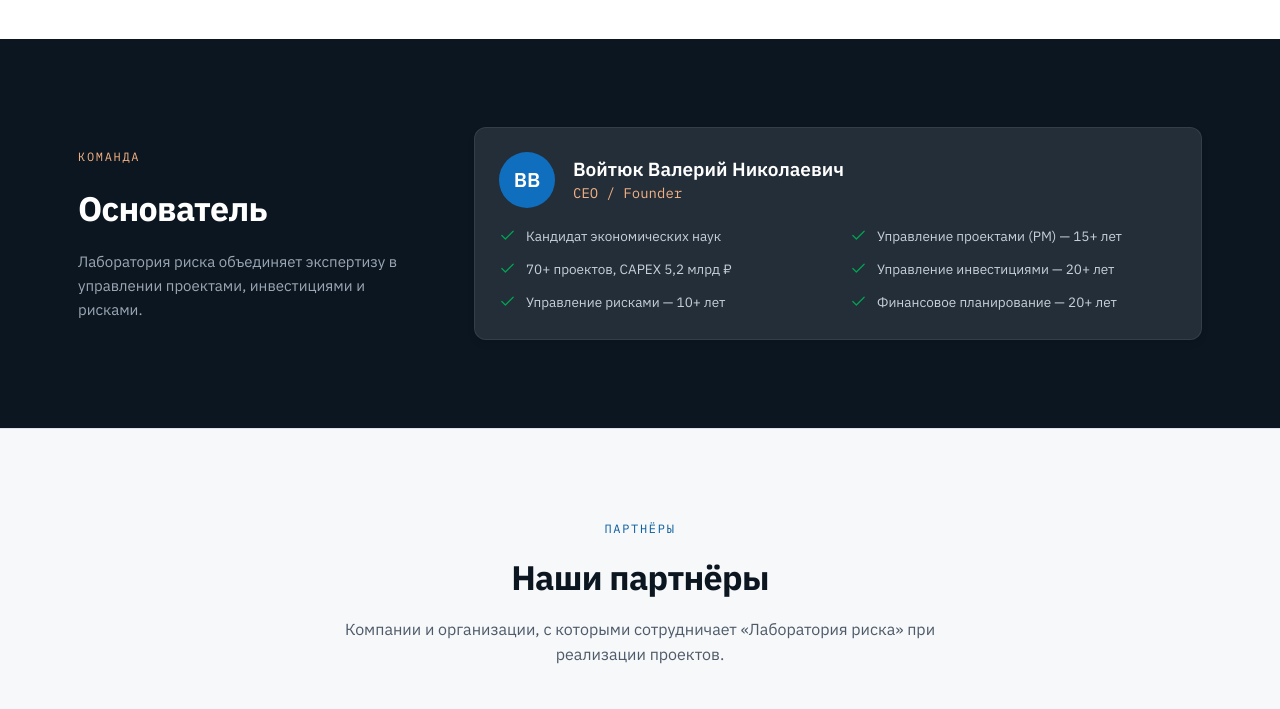
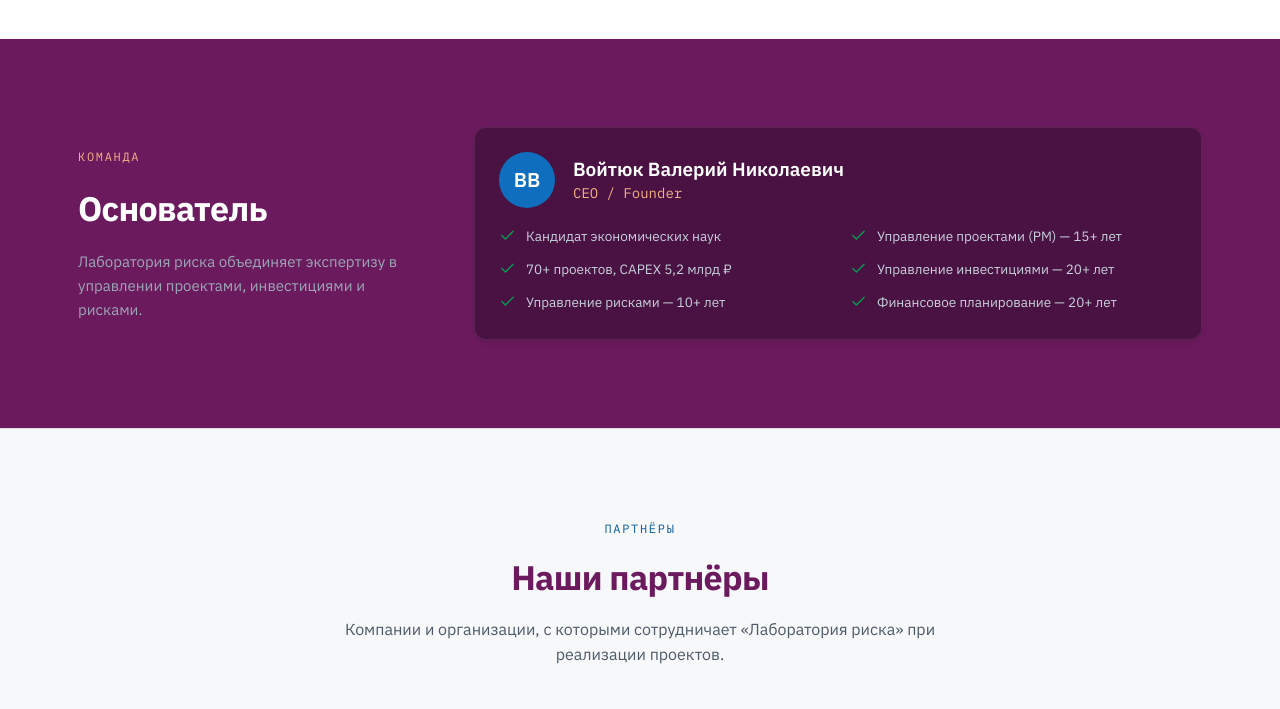
Before and after one commit to Mrkonditer/risklab-site, a plain HTML site: page index.html in a window 1280 px wide. Shown: the part 4460-5169 px from the top of the page. Drawn offline with Linux system fonts and the light colour scheme.

Commit message:
Заменить тёмный фон на фирменный пурпурный #6B1A5E

```diff
--- a/index.html
+++ b/index.html
@@ -37,9 +37,9 @@
   --slate-500: #6C7888;
   --slate-600: #4E5A68;
   --slate-700: #37424E;
-  --slate-800: #232E39;
-  --slate-900: #141C25;
-  --ink:       #0C1620;
+  --slate-800: #4A1242;
+  --slate-900: #3A0D34;
+  --ink:       #6B1A5E;
 
   --surface-card:    #FFFFFF;
   --surface-sunken:  var(--slate-50);
```
